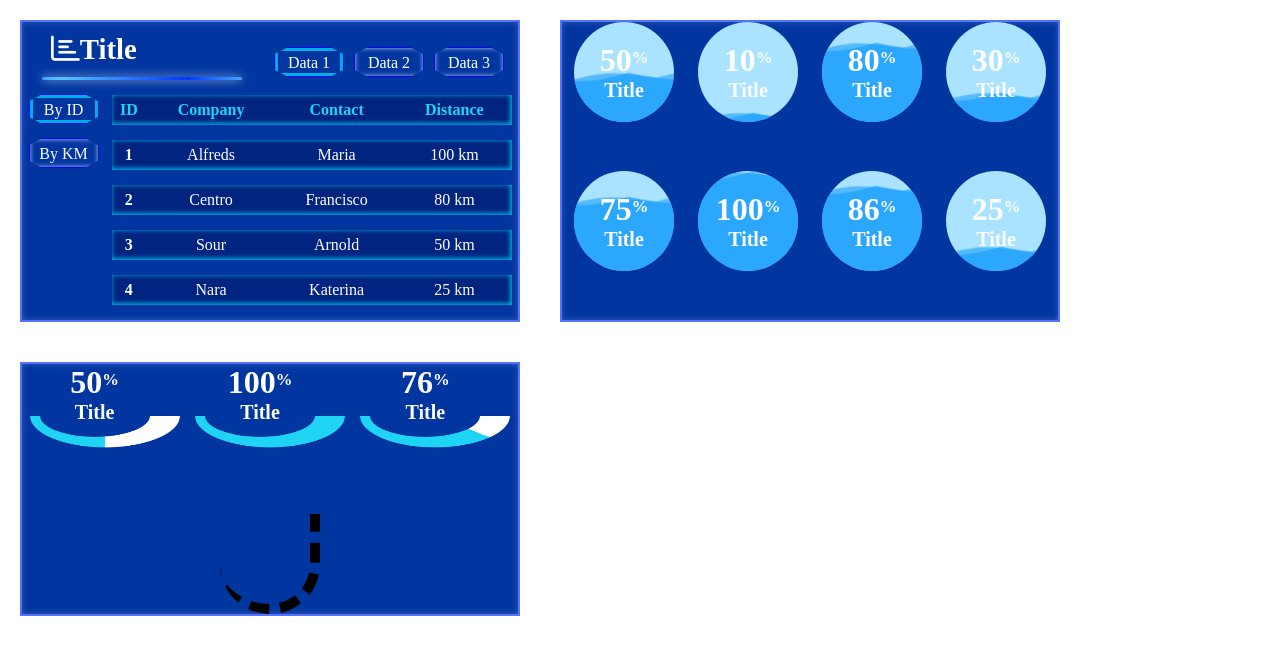
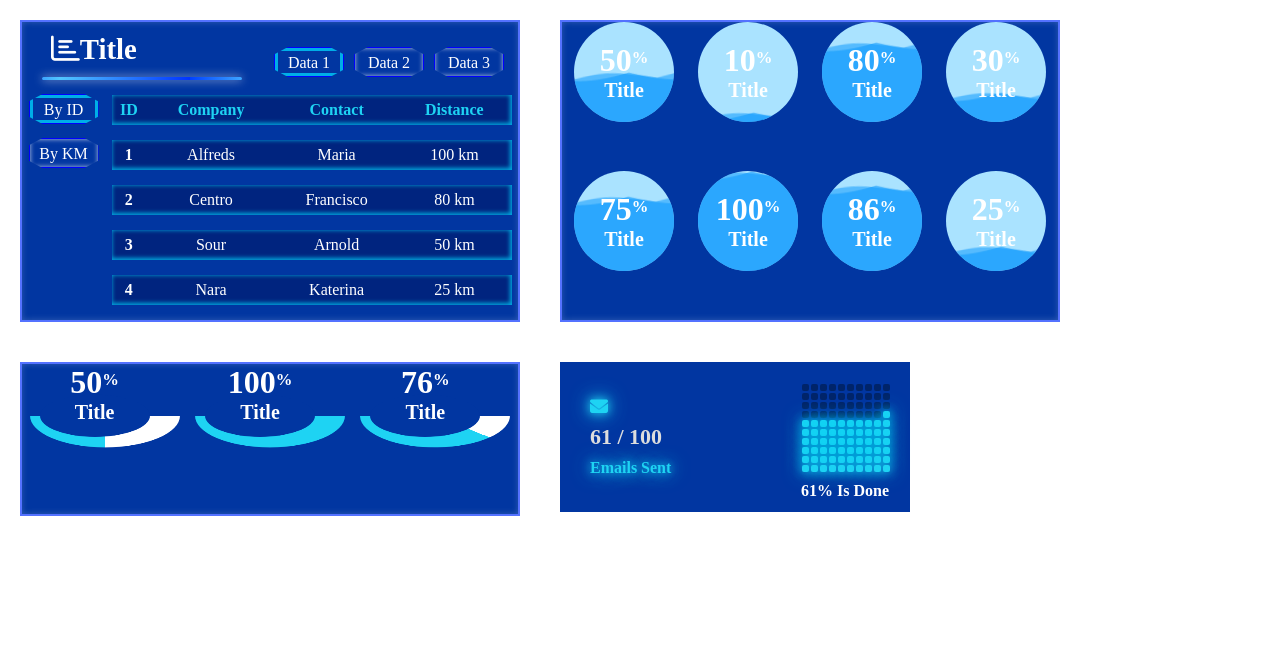
Before and after one commit to Akbar-Khaydarkhujayev/Component, a React (Create React App) app: page / in a window 1280 px wide. Shown: the top 654 px of the page. Built offline with nearby package versions, Linux system fonts and the light colour scheme.

Commit message:
Square Grid

```diff
--- a/src/components/Test2.js
+++ b/src/components/Test2.js
@@ -120,8 +120,8 @@ const Test2 = () => {
                     <Circle data="50" text="Title"/>
                     <Circle data="100" text="Title"/>
                     <Circle data="76" text="Title"/>
-                    <Circle2/>
                 </div>
+                <Circle2 percentage={61}/>
             </div>
         </>
     );
--- a/src/components/circle2.js
+++ b/src/components/circle2.js
@@ -1,8 +1,25 @@
 import React from 'react';
 
-function Circle2(props) {
+function Circle2({percentage}) {
+
+    const squareArr = Array.from(Array(100).keys());
+
     return (
-        <div className="quarter-circle"></div>
+        <div className='container2 flex flex-wrap space-around'>
+            <div className="progress-bar-container">
+                <div className="progress-bar-data">
+                    <i className="fa-solid fa-envelope progress-bar-icon"></i>
+                    <p className="progress-bar-number">{percentage} / 100</p>
+                    <p className="progress-bar-text">Emails Sent</p>
+                </div>
+                <div className="progress-bar">
+                    <div className="progress-bar-square">
+                        {squareArr.map((i) => <div key={i} className={i>99-percentage ? "square square-glow" : 'square'}></div>)}
+                    </div>
+                    <div className="progress-bar-desc">{percentage}% Is Done</div>
+                </div>
+            </div>
+        </div>
     );
 }
 
--- a/src/index.js
+++ b/src/index.js
@@ -6,6 +6,7 @@ import "./styles/form.css";
 import "./styles/table.css";
 import "./styles/water.css";
 import "./styles/circle.css";
+import "./styles/circle2.css";
 
 const root = ReactDOM.createRoot(document.getElementById("root"));
 root.render(
--- a/src/styles/circle.css
+++ b/src/styles/circle.css
@@ -74,13 +74,3 @@
     margin-top:20px;
     transform: rotateX(65deg);
 }
-
-.quarter-circle {
-    width: 100px;
-    height: 100px;
-    border-right: 10px dashed black;
-    border-bottom: 10px dashed black;
-    border-radius: 0 0 100px 100px;
-    -moz-border-radius: 0 0 100px 100px;
-    -webkit-border-radius: 0 0 100px 100px;
-}
--- /dev/null
+++ b/src/styles/circle2.css
@@ -0,0 +1,76 @@
+* {
+    padding: 0;
+    margin: 0;
+    box-sizing: border-box;
+}
+
+.flex {
+    display: flex;
+}
+
+.progress-bar-container {
+    width: 350px;
+    height: 150px;
+    background-color: #0136A1;
+    display: flex;
+    justify-content: space-between;
+    padding: 20px;
+    margin: 20px;
+}
+
+.progress-bar-data {
+    display: flex;
+    justify-content: space-around;
+    flex-direction: column;
+    height: 100%;
+    padding: 10px;
+}
+
+.progress-bar-icon {
+    color: #1ED3F3;
+    text-shadow: 0 0 10px #1ED3F3, 0 0 20px #1ED3F3;
+    font-size: 18px;
+}
+
+.progress-bar-number {
+    color: #dddddd;
+    font-size: 22px;
+    font-weight: bold;
+}
+
+.progress-bar-text {
+    color: #1ED3F3;
+    text-shadow: 0 0 10px #1ED3F3, 0 0 20px #1ED3F3;
+    font-size: 16px;
+    font-weight: bold;
+}
+
+.progress-bar-square {
+    display: flex;
+    width: 90px;
+    height: 90px;
+    flex-wrap: wrap;
+}
+
+.square {
+    width: 7px;
+    height: 7px;
+    margin-top: 2px;
+    margin-left: 2px;
+    background-color: #002469;
+    border-radius: 2px;
+}
+
+.square-glow {
+    background-color: #1ED3F3;
+    box-shadow: 0 0 10px #1ED3F3, 0 0 20px #1ED3F3;
+}
+
+.progress-bar-desc {
+    margin-top: 10px;
+    width: 90px;
+    text-align: center;
+    font-weight: bold;
+    font-size: 16px;
+    color: #fff;
+}
```
